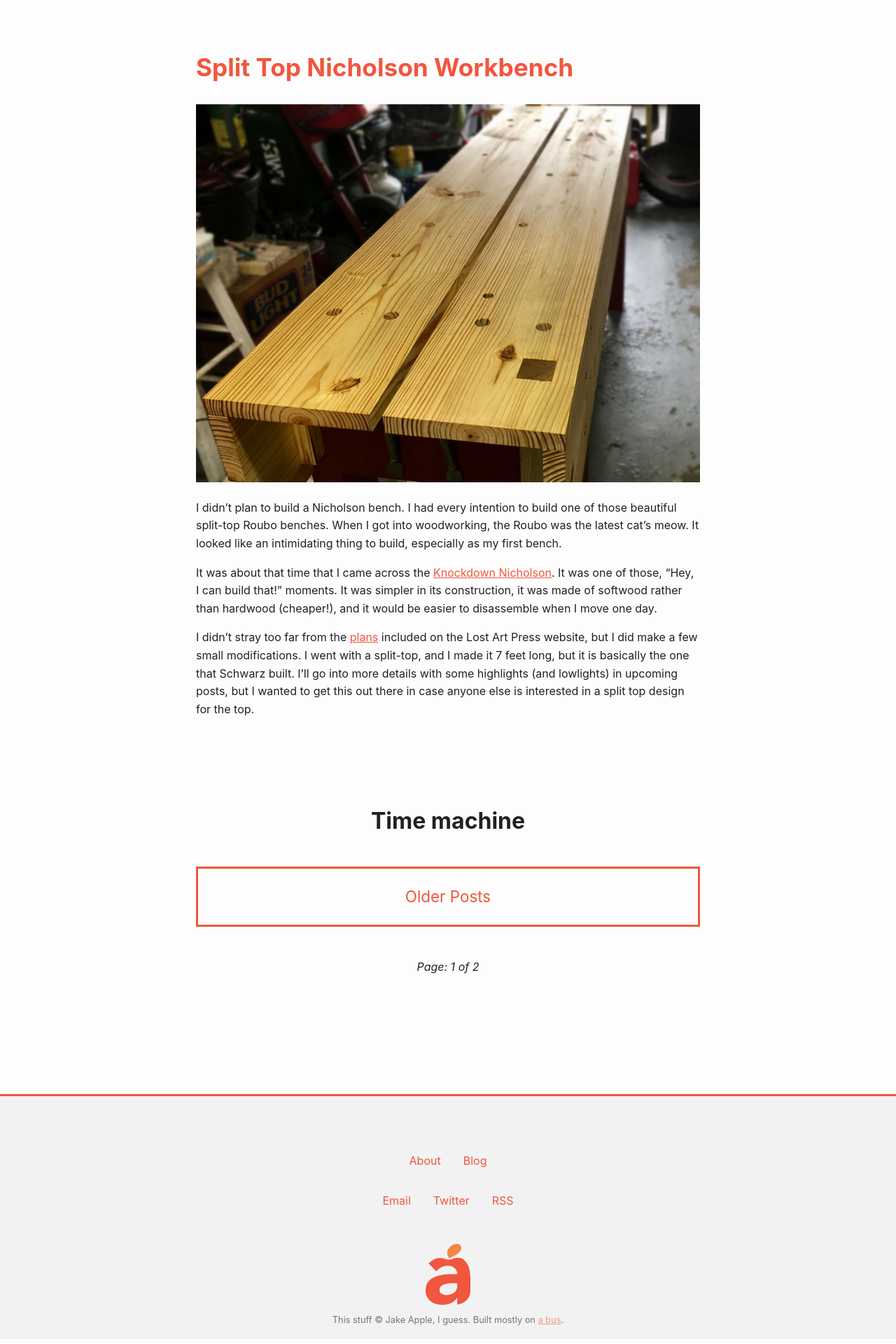
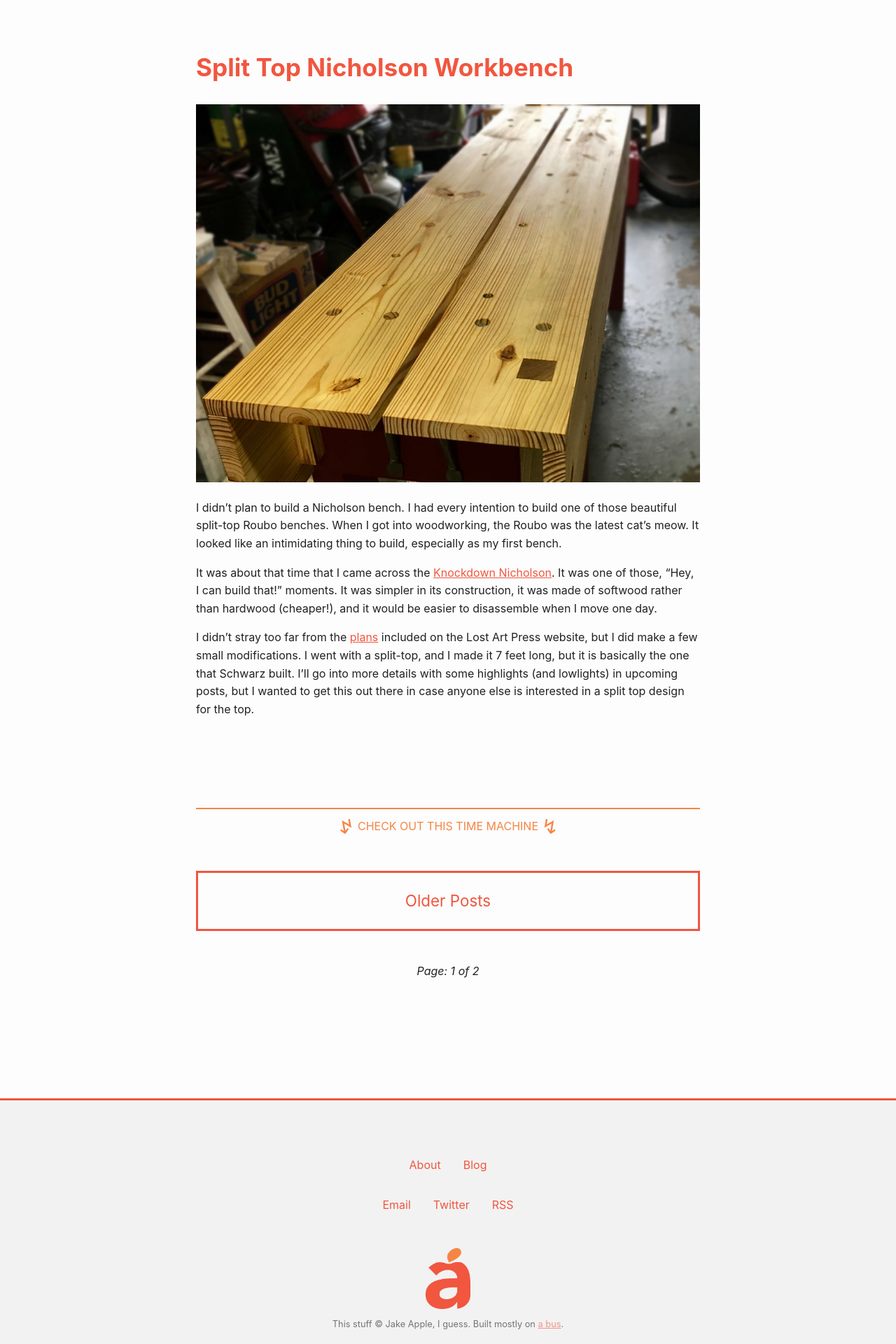
Before and after one commit to appleguy19/appleguy19.github.io, a Jekyll site: the page built from blog/index.html, in a window 1280 px wide. Shown: the part 2576-4496 px from the top of the page at 70% size. Built offline with Jekyll 4.4.1, drawn with Linux system fonts in a browser that asks for light colours; the list of posts is cut into pages by our own code.

Commit message:
new styles for the paginator

```diff
--- a/blog/index.html
+++ b/blog/index.html
@@ -25,8 +25,8 @@ layout: default
 
 {% if paginator.total_pages > 1 %}
 <!-- Pagination links -->
-<div class="pagination">
-  <h3>Time machine</h3>
+<div class="paginator">
+  <h4 class="paginator-title"><span class="paginator-arrow paginator-arrow-first">&#8623;</span> check out this time machine <span class="paginator-arrow">&#8623;</span></h4>
   {% if paginator.previous_page %}
     <a href="{{ paginator.previous_page_path }}" class="button">Newer Posts</a>
   {% endif %}
--- a/css/site.css
+++ b/css/site.css
@@ -295,7 +295,10 @@ blockquote {
 blockquote p {
   margin: 0;
 }
-
+blockquote a:link,
+blockquote a:visited {
+  color: #006C67;
+}
 figure {
   margin-left: 0;
   margin-right: 0;
@@ -341,17 +344,31 @@ hr {
   max-width: 45rem;
 }
 
-.pagination {
+.paginator {
+  border-top: 2px solid #F58545;
   margin-bottom: 4rem;
   text-align: center;
 }
 
-.pagination h3 {
-  font-size: 2rem;
-  margin-bottom: 0;
+.paginator-title {
+  text-transform: uppercase;
+  color: #F58545;
+  margin: 0.5em 0 0;
+  font-weight: 400;
 }
 
-.pagination span {
+.paginator-arrow {
+  font-size: 1.8em;
+  text-decoration: none;
+  display: inline-block;
+  vertical-align: middle;
+}
+
+.paginator-arrow-first {
+  transform: scale(-1, 1);
+}
+
+.paginator .page-number {
   font-style: italic;
 }
 
```
